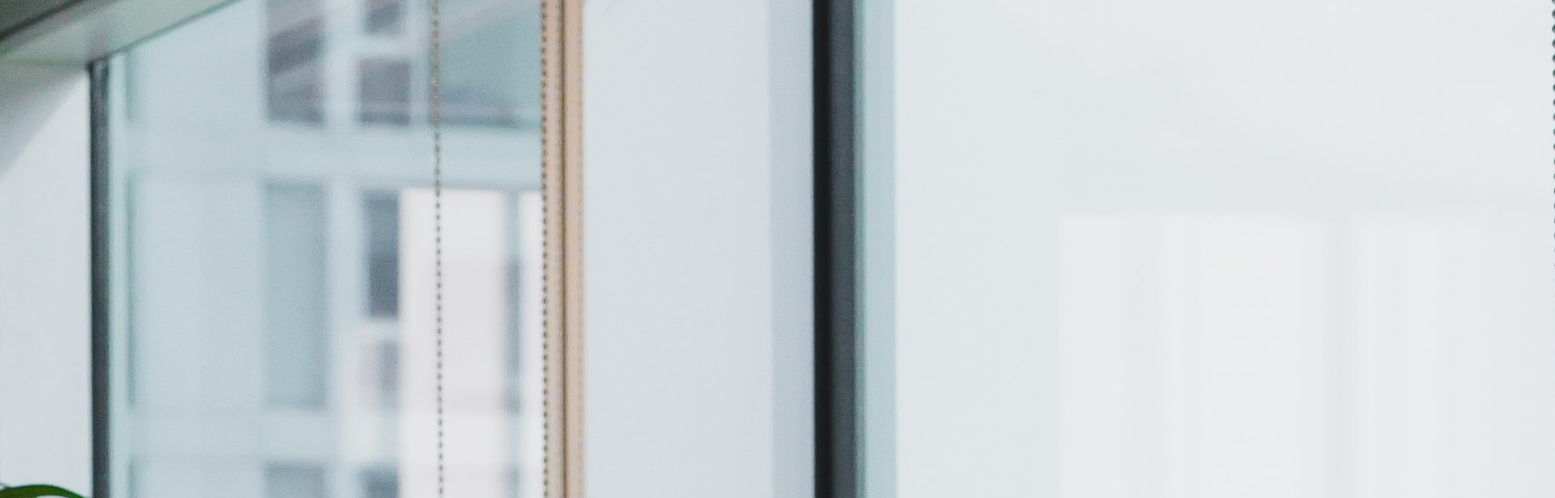
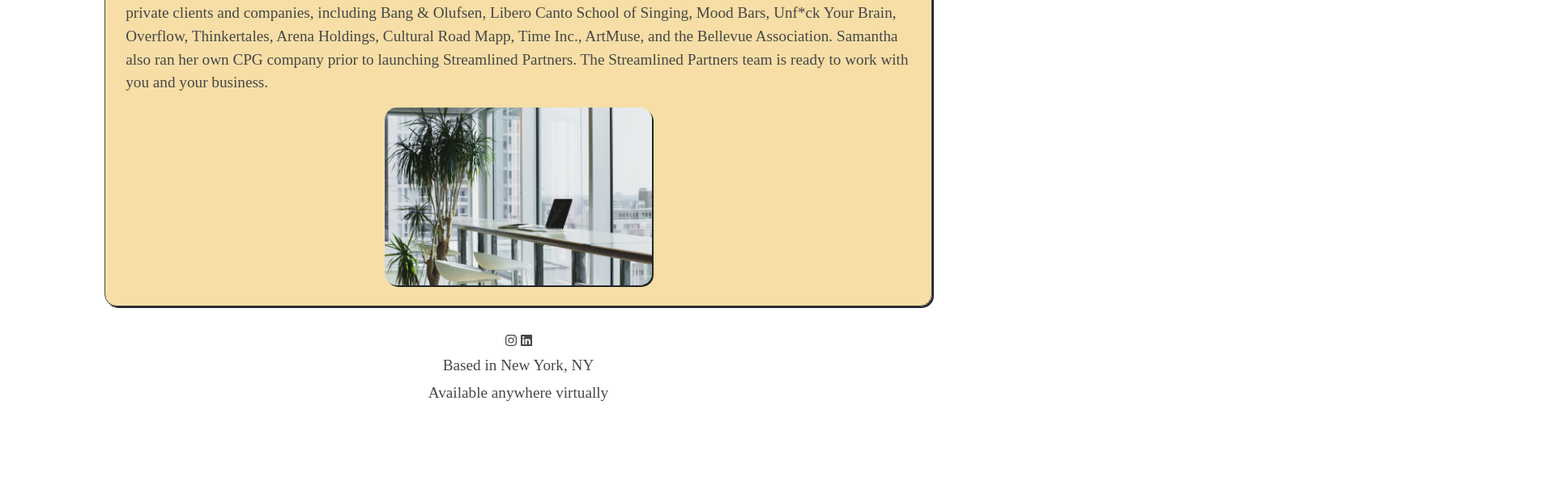
Before and after one commit to rhkearns/streamlined_1, a React (Create React App) app: page / in a window 1280 px wide. Shown: the part 2220-2836 px from the top of the page at 81% size, 1920 px wide, since content can reach past the window. After the commit the page ends 2736 px from the top, so only its background shows below. Built offline with nearby package versions, Linux system fonts and the light colour scheme; a web font is replaced by a local one.

Commit message:
about image issue fix

```diff
--- a/src/Components/About/About.scss
+++ b/src/Components/About/About.scss
@@ -36,6 +36,13 @@
 	font-style: italic;
 }
 
+#windows {
+	width: 330px;
+	border-radius: 15px;
+	box-shadow: 2px 2px;
+	text-align: center;
+}
+
 @media only screen and (min-width: 1340px) {
 	.about-section {
 		display: flex;
@@ -63,7 +70,7 @@
 	}
 
 	#windows {
-		// width: 50%;
+		width: 50%;
 		width: 330px;
 		display: flex;
 		flex-direction: column;
```
